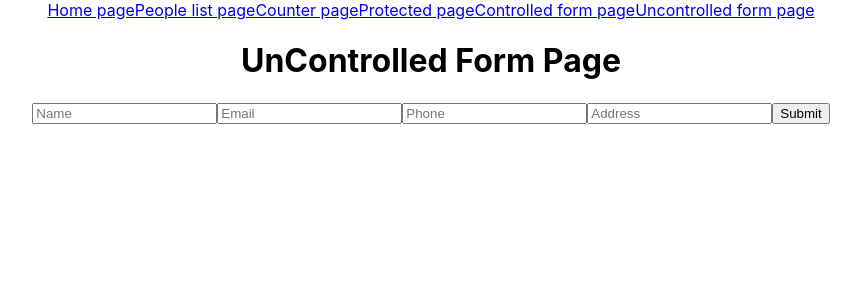
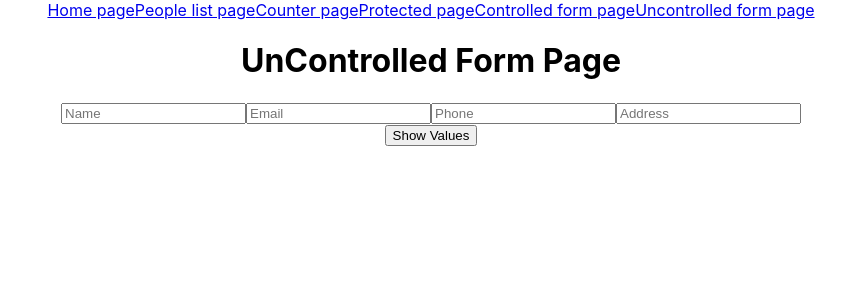
Before and after one commit to ashishjsharda/ReactComponents1, a React (Create React App) app: page /uncontrolled-form in a window 1280 px wide. Shown: the top 300 px of the page, without its empty margins (209-1070 px from the left). Built offline with nearby package versions, Linux system fonts and the light colour scheme.

Commit message:
Update UncontrolledformPage

```diff
--- a/src/pages/UnControlledFormPage.js
+++ b/src/pages/UnControlledFormPage.js
@@ -11,8 +11,12 @@ export const UnControlledFormPage = () => {
                 <input ref={emailInputRef} type="text" placeholder="Email" />
                 <input type="text" placeholder="Phone" />
                 <input type="text" placeholder="Address" />
-                <input type="submit" value="Submit" />
+
             </form>
+            <button onClick={() => {
+                alert(`Your name is ${nameInputRef.current.value}, your email is ${emailInputRef.current.value}`)
+            }
+            }>Show Values</button>
         </div>
     );
 }
```
